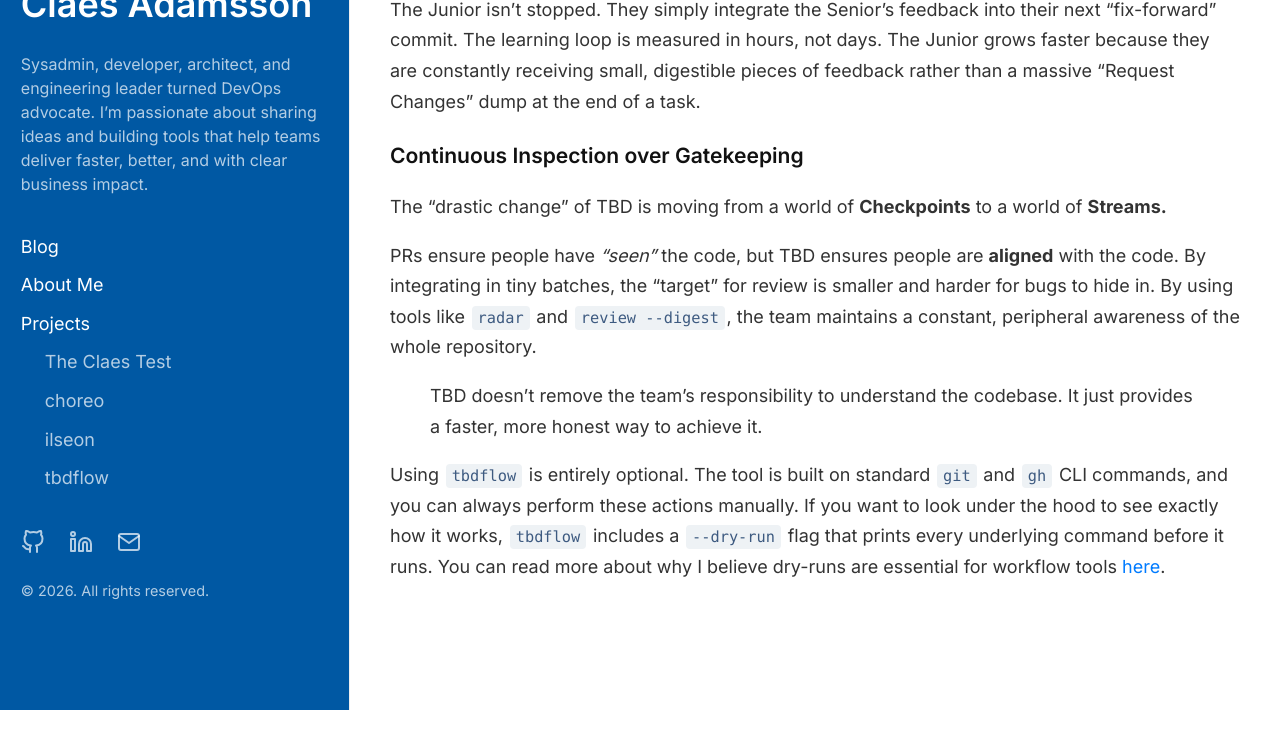
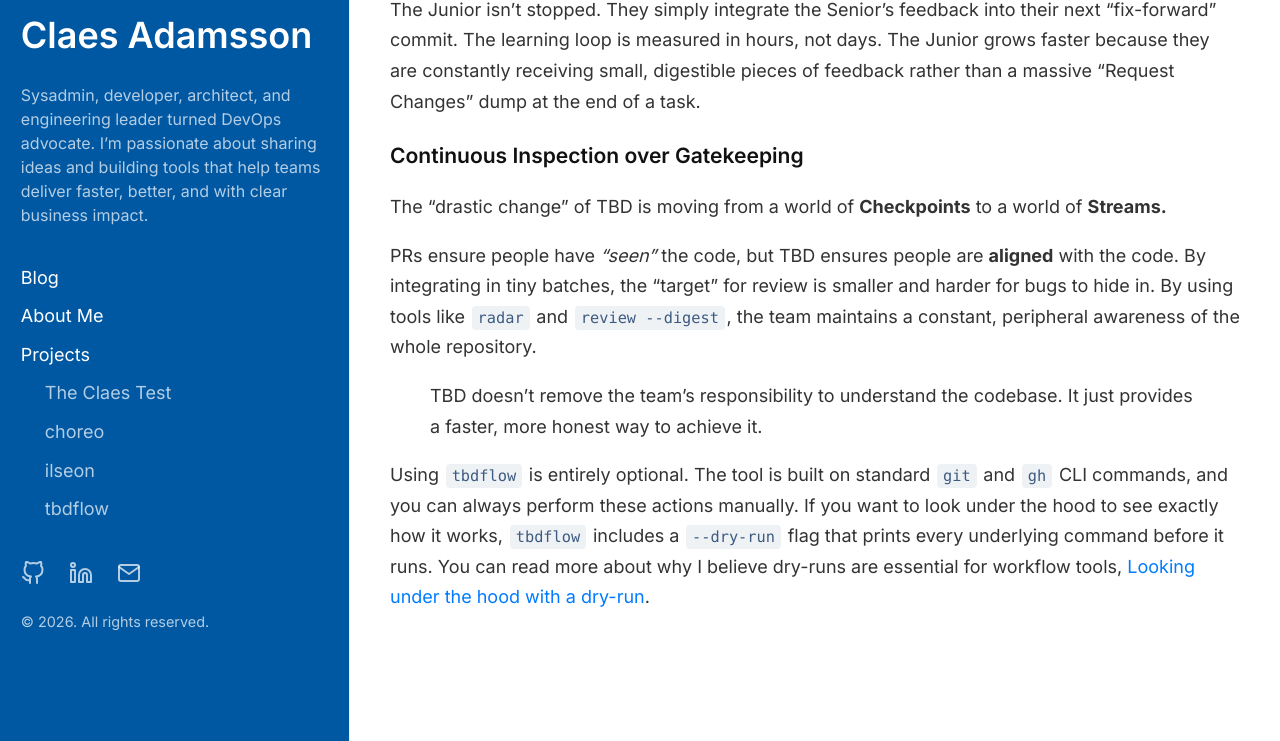
Before and after one commit to cladam/cladam.github.io, a Jekyll site: the page built from _posts/2026-04-03-beyond-the-branch.md, in a window 1280 px wide and 900 px high, scrolled down 1870 px, cut to the strip 159-900 px from the top of the window. Built offline with Jekyll 4.4.1, drawn with Linux system fonts in a browser that asks for light colours; comment, search, counter and statistics services are not loaded; before the commit the page ends 2739 px from its top, so only the background shows below that.

Commit message:
fix: update tags and link

```diff
--- a/_posts/2026-04-03-beyond-the-branch.md
+++ b/_posts/2026-04-03-beyond-the-branch.md
@@ -1,7 +1,7 @@
 ---
 layout: post
 title: "Beyond the Branch: The Social Fabric of Trunk-Based Development"
-tags: [DevOps, tbdflow, tbd, culture]
+tags: [DevOps, tbdflow, TBD, culture]
 comments: true
 ---
 
@@ -55,4 +55,4 @@
 
 > TBD doesn't remove the team's responsibility to understand the codebase. It just provides a faster, more honest way to achieve it.
 
-Using `tbdflow` is entirely optional. The tool is built on standard `git` and `gh` CLI commands, and you can always perform these actions manually. If you want to look under the hood to see exactly how it works, `tbdflow` includes a `--dry-run` flag that prints every underlying command before it runs. You can read more about why I believe dry-runs are essential for workflow tools [here](https://cladam.github.io/2025/08/23/dry-run/).
+Using `tbdflow` is entirely optional. The tool is built on standard `git` and `gh` CLI commands, and you can always perform these actions manually. If you want to look under the hood to see exactly how it works, `tbdflow` includes a `--dry-run` flag that prints every underlying command before it runs. You can read more about why I believe dry-runs are essential for workflow tools, [Looking under the hood with a dry-run](https://cladam.github.io/2025/08/23/dry-run/).
```
Also changed, not shown: _posts/2026-03-04-tbd-panic-button.md (+1 -1 lines).
